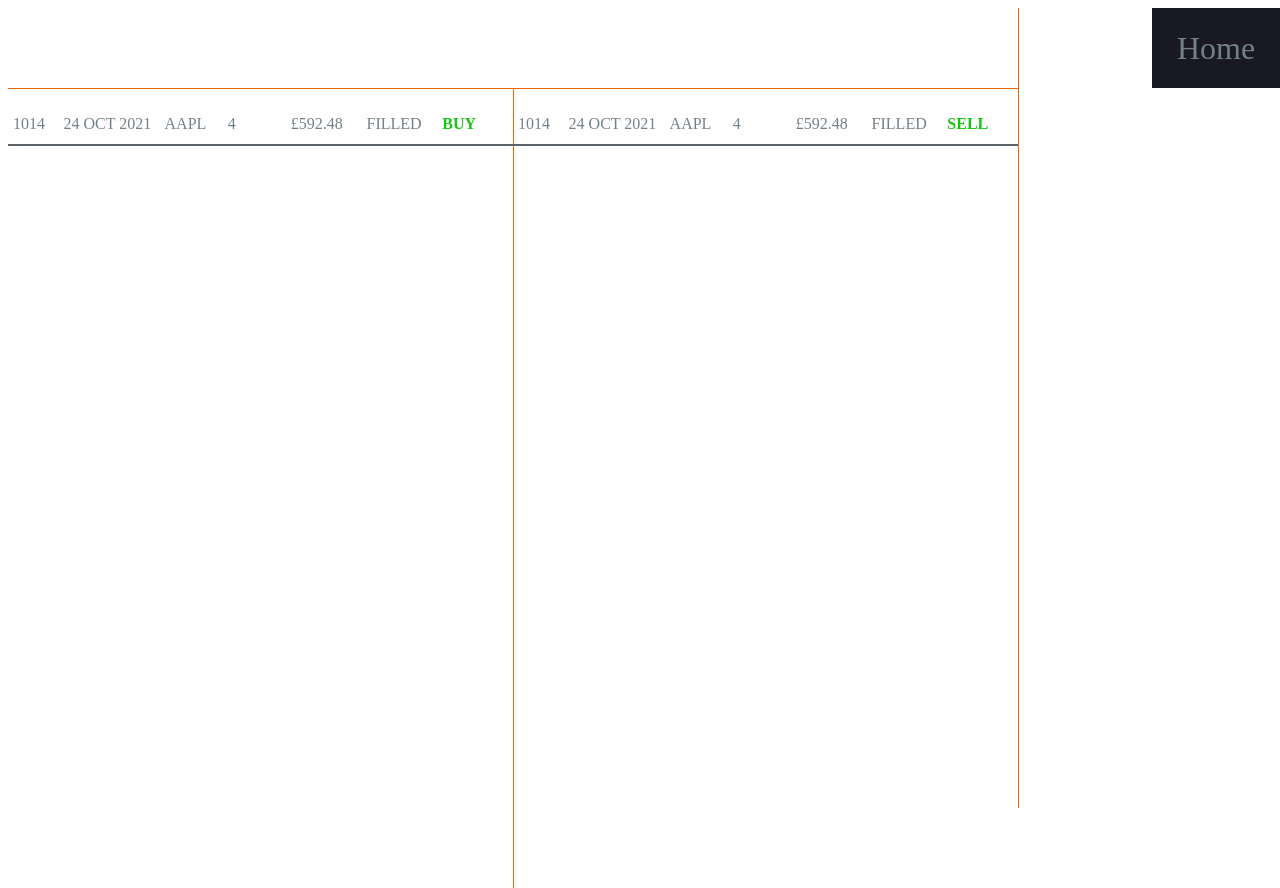
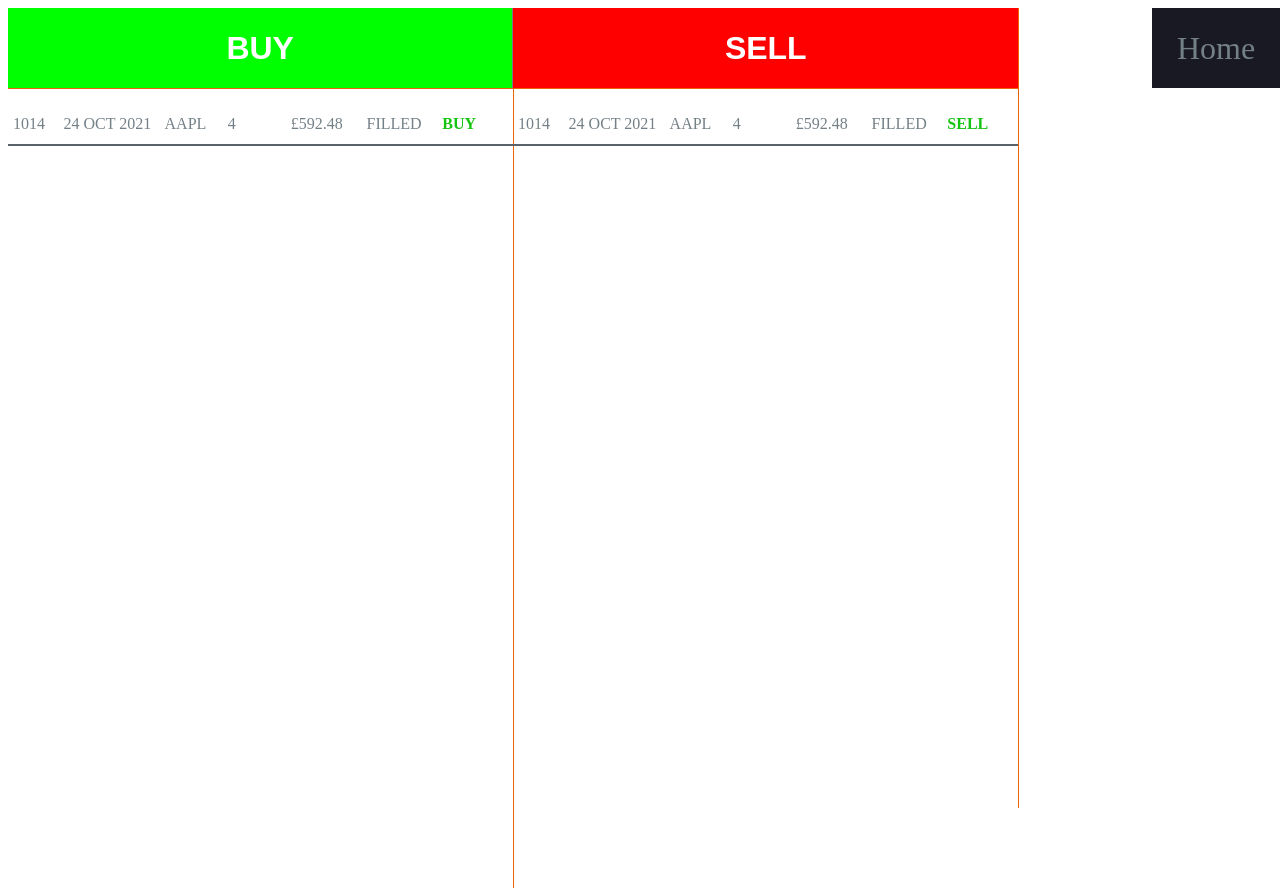
Before and after one commit to Albany-Beck-Final-Project/final-project, a Gatsby site in the folder front-end/: page /platform in a window 1280 px wide. Built offline with nearby package versions, Linux system fonts and the light colour scheme; Gatsby itself is replaced by a stand-in of ours.

Commit message:
tuesday work

```diff
--- a/front-end/src/pages/platform.js
+++ b/front-end/src/pages/platform.js
@@ -1,7 +1,7 @@
 import React from 'react';
 import { Link, navigate } from 'gatsby';
 
-import { platform, home, homeLink, exchange, exchangeOption,  buyMain, sellMain, historyMain } from '../styles/platform.module.css';
+import { platform, home, homeLink, exchange, exchangeOption, buyOption, sellOption, buyMain, sellMain, historyMain } from '../styles/platform.module.css';
 import { eachBuyOrder, orderId, orderDate, orderStock, orderShares, orderPrice, orderStatus, orderDirection } from '../styles/order.module.css'
 
 
@@ -42,6 +42,10 @@ const Platform = () => {
     )
   }
 
+  const renderExchanges = () => {
+    return (null)
+  }
+
   return (
     <div className={platform}>
       <div className={home}>
@@ -49,7 +53,13 @@ const Platform = () => {
       </div>
 
       <div className={exchange}>
-        <div className={exchangeOption}></div>
+        <div className={exchangeOption}>
+
+        <button className={buyOption}>BUY</button>
+        { renderExchanges() }
+        <button className={sellOption}>SELL</button>
+
+        </div>
 
         <div className={buyMain}>
         {/* BUY LOW */}
--- a/front-end/src/styles/platform.module.css
+++ b/front-end/src/styles/platform.module.css
@@ -45,6 +45,31 @@
   height: 10%;
   left: 0;
   border-bottom: 1px solid #ED6402;
+
+  display: flex;
+}
+
+.exchangeOption > button {
+  width: 100%;
+  flex-grow: 1;
+  outline: none;
+  border: none;
+  border-right: 1px solid #748087;
+}
+
+.buyOption, .sellOption {
+  font-size: 32px;
+  font-weight: bold;
+  color: #FFFFFF;
+}
+
+.buyOption {
+  background-color: #00FF00;
+}
+
+.sellOption {
+  background-color: #FF0000;
+  border: none !important;
 }
 
 .buyMain, .sellMain {
```
